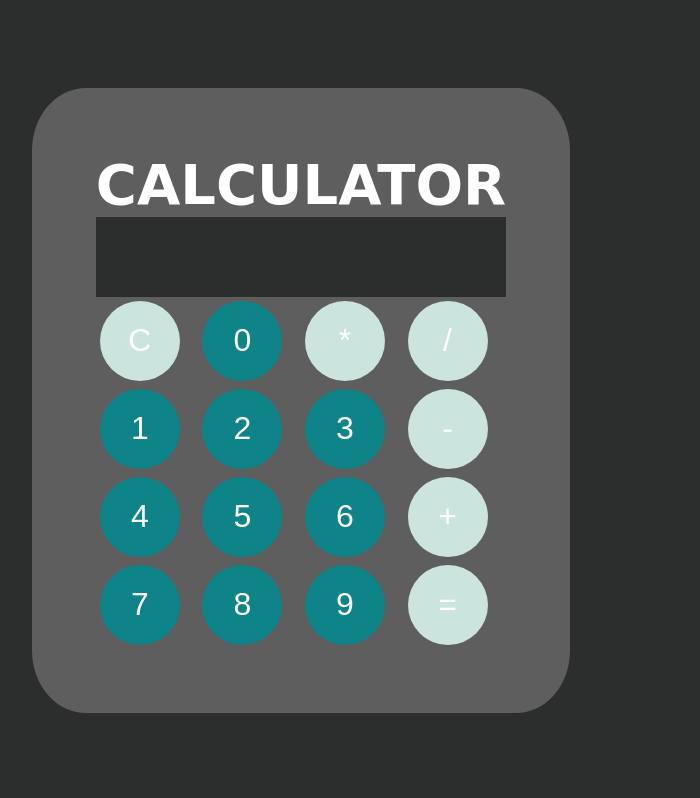
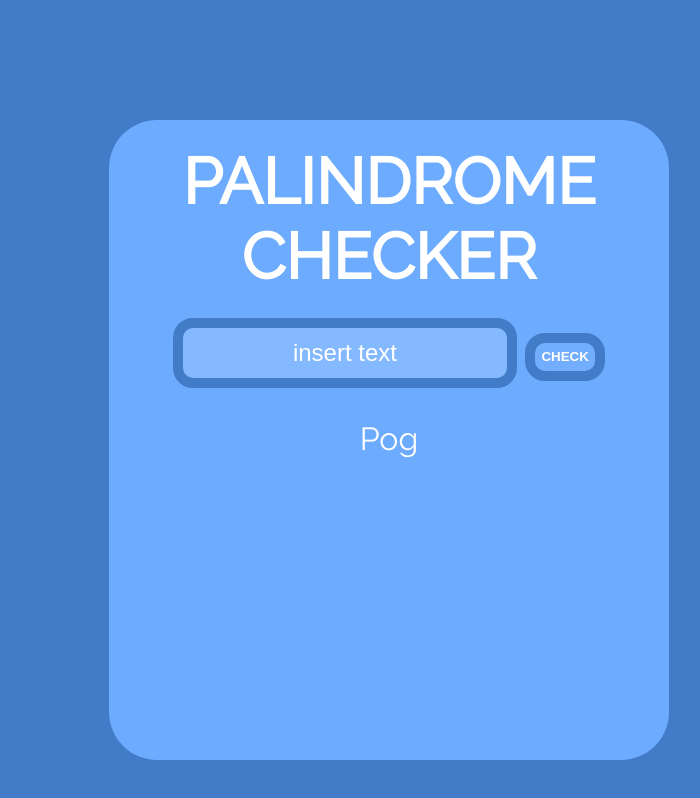
Before and after one commit to S1ngleWasTaken/palindrome-checker, a plain HTML site: page index.html in a window 1280 px wide. Shown: the whole page, without its empty margins (339-1039 px from the left). Drawn offline with Linux system fonts and the light colour scheme; a web font is replaced by a local one.

Commit message:
Finished

```diff
--- a/index.html
+++ b/index.html
@@ -9,25 +9,11 @@
 </head>
 <body>
     <div class="container">
-        <h1>CALCULATOR</h1>
-        <div class="display"><p id="displayP"></p></div>
-        <div class="btns">
-        <button id="Cbtn" onclick="cancel()">C</button>
-        <button id="0btn" class="number-btn" onclick="saveNum(this)">0</button>
-        <button id="*btn" onclick="saveSign(this)">*</button>
-        <button id="/btn" onclick="saveSign(this)" >/</button>
-        <button id="1btn" class="number-btn"onclick="saveNum(this)">1</button>
-        <button id="2btn" class="number-btn" onclick="saveNum(this)">2</button>
-        <button id="3btn" class="number-btn"onclick="saveNum(this)">3</button>
-        <button id="-btn" onclick="saveSign(this)">-</button>
-        <button id="4btn" class="number-btn"onclick="saveNum(this)">4</button>
-        <button id="5btn" class="number-btn"onclick="saveNum(this)">5</button>
-        <button id="6btn" class="number-btn"onclick="saveNum(this)">6</button>
-        <button id="+btn" onclick="saveSign(this)">+</button>
-        <button id="7btn" class="number-btn"onclick="saveNum(this)">7</button>
-        <button id="8btn" class="number-btn"onclick="saveNum(this)">8</button>
-        <button id="9btn" class="number-btn"onclick="saveNum(this)">9</button>
-        <button id="equalsbtn" onclick="equals()">=</button>
+        <h1>PALINDROME CHECKER</h1>
+        <div class="form">
+            <input id="input" type="text" placeholder="insert text">
+            <button onclick="check()">CHECK</button>
+            <p id="paragraph">Pog</p>
         </div>
     </div>
     <script src="script.js"></script>
--- a/script.js
+++ b/script.js
@@ -1,63 +1,27 @@
-"use strict"
-const displayParagraph = document.getElementById("displayP");
-const cBtn = document.getElementById("Cbtn");
-const changeSignBtn = document.getElementById("+/-btn");
-const equalsBtn = document.getElementById("equalsbtn");
-const divideBtn = document.getElementById("/btn");
-const oneBtn = document.getElementById("1btn");
-const twoBtn = document.getElementById("2btn");
-const threeBtn = document.getElementById("3btn");
-const timesBtn = document.getElementById("*btn");
-const fourBtn = document.getElementById("4btn");
-const fiveBtn = document.getElementById("5btn");
-const sixBtn = document.getElementById("6btn");
-const plusBtn = document.getElementById("+btn");
-const sevenBtn = document.getElementById("7btn");
-const eightBtn = document.getElementById("8btn");
-const nineBtn = document.getElementById("9btn");
-const minusBtn = document.getElementById("-btn");
-let numbers = [];
-let firstNum = 0
-let num = "";
-let signs = [];
-let result;
-let ans;
-let saveNum = function(element){
-    num += element.textContent;
-    console.log(`Num:${num}`)
-    displayParagraph.textContent = num;
-    if (firstNum != 0) {
-        numbers.push(Number(num));
-        console.log(numbers)
-    }
+const inputField = document.getElementById("input");
+const paragraph = document.getElementById("paragraph")
+let text = "";
+let reversedText ="";
+let check = function(){
+    let arr = inputField.value.toLowerCase().trim().replace(/\s/g, '').split("");
+    if(arr.length > 22){
+        paragraph.textContent = "too long... use <= 22 letters"
+        paragraph.style.color = "red";
+    } else {
+        for(let i = 0; i < arr.length; i++){
+            text = text + arr[i]
+        }
+        for(let i = 0; i < arr.length; i++){
+            reversedText = reversedText + arr.reverse()[i]
+        }
+        if (text == reversedText) {
+            paragraph.textContent = "this is a palindrome"
+            paragraph.style.color = "#7cff4d";
+        } else{
+            paragraph.textContent = "this is not a palindrome"
+            paragraph.style.color = "red";
+        }
+        }
+    text = ""
+    reversedText = ""
 }
-let saveSign = function(element){
-    if (firstNum == 0){
-        firstNum += Number(num);
-        num = "";
-        console.log(`firstNum:${firstNum}`)
-    }
-    num = "";
-    signs.push(element.textContent);
-    console.log(signs)
-    displayParagraph.textContent = element.textContent;
-}
-let cancel = function(){
-    numbers = [];
-    num = "";
-    signs = [];
-    firstNum = 0
-    displayParagraph.textContent = "";
-    console.log("%ccancel", "background-color:white; color: red;")
-}
-let equals = function(){
-    result = firstNum;
-    for (let i = 0; i < numbers.length; i++) {
-        if (signs[i] == "+") {
-            result += numbers[i]
-        } else if (signs[i] == "-") {
-            result -= numbers[i]
-        }
-    }
-    displayParagraph.textContent = result
-}
--- a/style.css
+++ b/style.css
@@ -1,63 +1,59 @@
-@import url('https://fonts.googleapis.com/css2?family=Tilt+Warp&display=swap');
+@import url('https://fonts.googleapis.com/css2?family=Raleway&display=swap');
+::placeholder {
+    color: white;
+    text-align: center;
+}
 body{
-    margin: 0px;
-    padding: 0px;
-    background-color: #2c2e2e;
+    background-color: #427cc8;
+    margin: 0;
+    padding: 0;
     display: flex;
-    flex-direction:row;
-    justify-content: center;
-    font-family: 'Tilt Warp', cursive;
-    height: 100vh;
+    flex-direction: column;
+    align-items: center;
 }
 .container{
-    background-color:#5e5e5e;
-    padding: 5%;
-    border-radius: 10%;
-    align-self: center;
+    background-color: #6cabfd;
+    height: 40rem;
+    width: 30rem;
+    padding: 0rem 2.5rem;
+    display: flex;
+    flex-direction: column;
+    align-items: center;
+    position: absolute;
+    top: 15%;
+    left: 35%;
+    color: white;
+    font-family: 'Raleway', sans-serif;
+    font-size: 2rem;
+    text-align: center;
+    border-radius: 3rem
 }
 h1{
+    margin: 1.5rem 0px;
+}
+#input{
+    height: 3rem;
+    width: 20rem;
+    border: solid;
+    border-color:#427cc8;
+    border-width: 10px;
+    border-radius: 20px;
+    background-color: #84b9ff;
     color: white;
-    font-size: 3.5rem;
-    margin: 0px;
+    font-size: 1.5rem;
 }
-p{
-    margin: 0;
-}
-.display{
-    background-color: #2c2e2e;
-    width: 80%;
-    padding: 0 10%;
-    height: 5rem;
-    text-align: right;
-    color: white;
-    font-size: 3em;
-    margin: 0;
-    display:flex;
-    justify-content: right;
-    align-items: center;
+#input:focus{
+    outline: none;
+    box-shadow: 2px 2px 1px 1px #3584eb;
 }
 button{
-    height: 5rem;
+    height: 3rem;
     width: 5rem;
-    border: none;
-    border-radius: 50%;
-    margin: 0.25rem;
-    font-size: 2rem;
-    text-align: center;
-    vertical-align: middle;
+    border: solid;
+    border-color: #427cc8;
+    border-width: 10px;
+    border-radius: 20px;
+    background-color: #72aefd;
     color: white;
-    background-color: #CBE4DE;
+    font-weight: bold;
 }
-button:hover{
-    background-color: #a1bfb8;
-}
-.number-btn{
-    background-color: #0E8388;
-}
-.number-btn:hover {
-    background-color: #2E4F4F;
-}
-.btns{
-    display: grid;
-    grid-template-columns: repeat(4, 1fr);
-}
```
